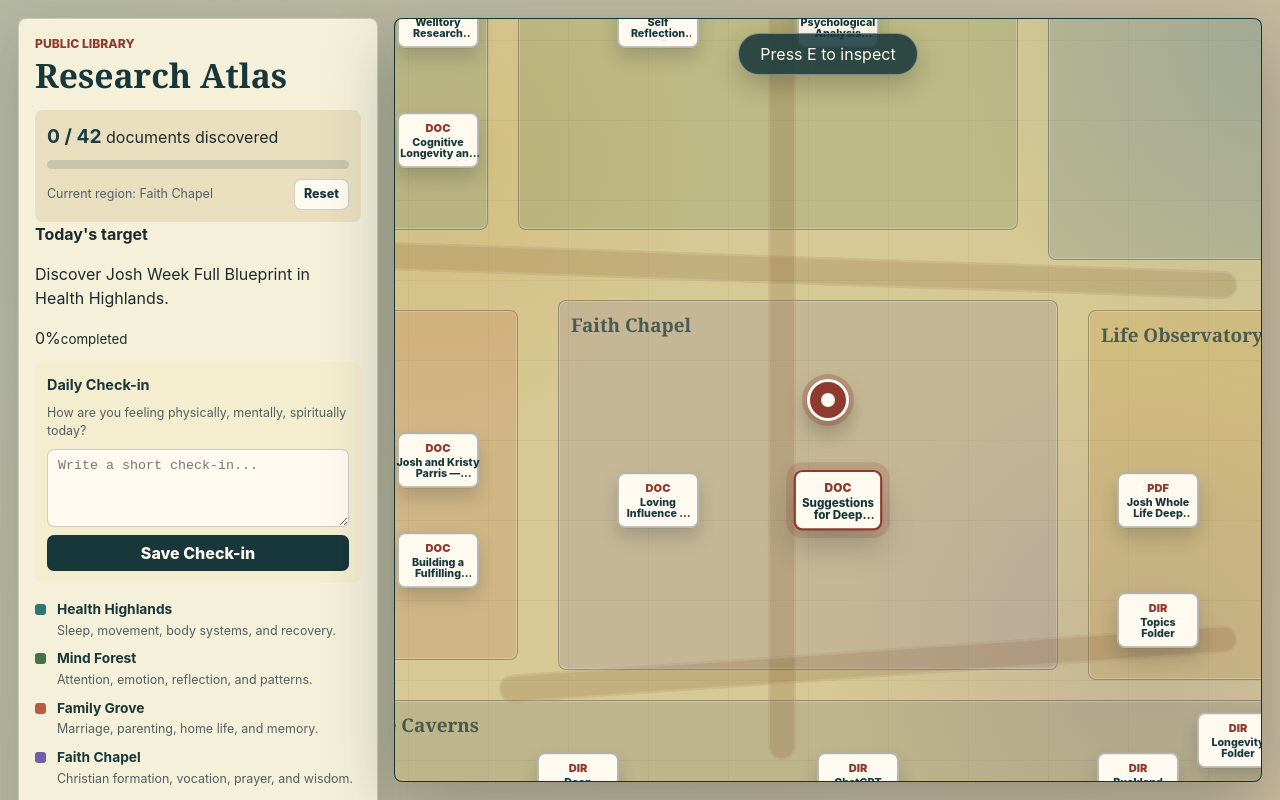
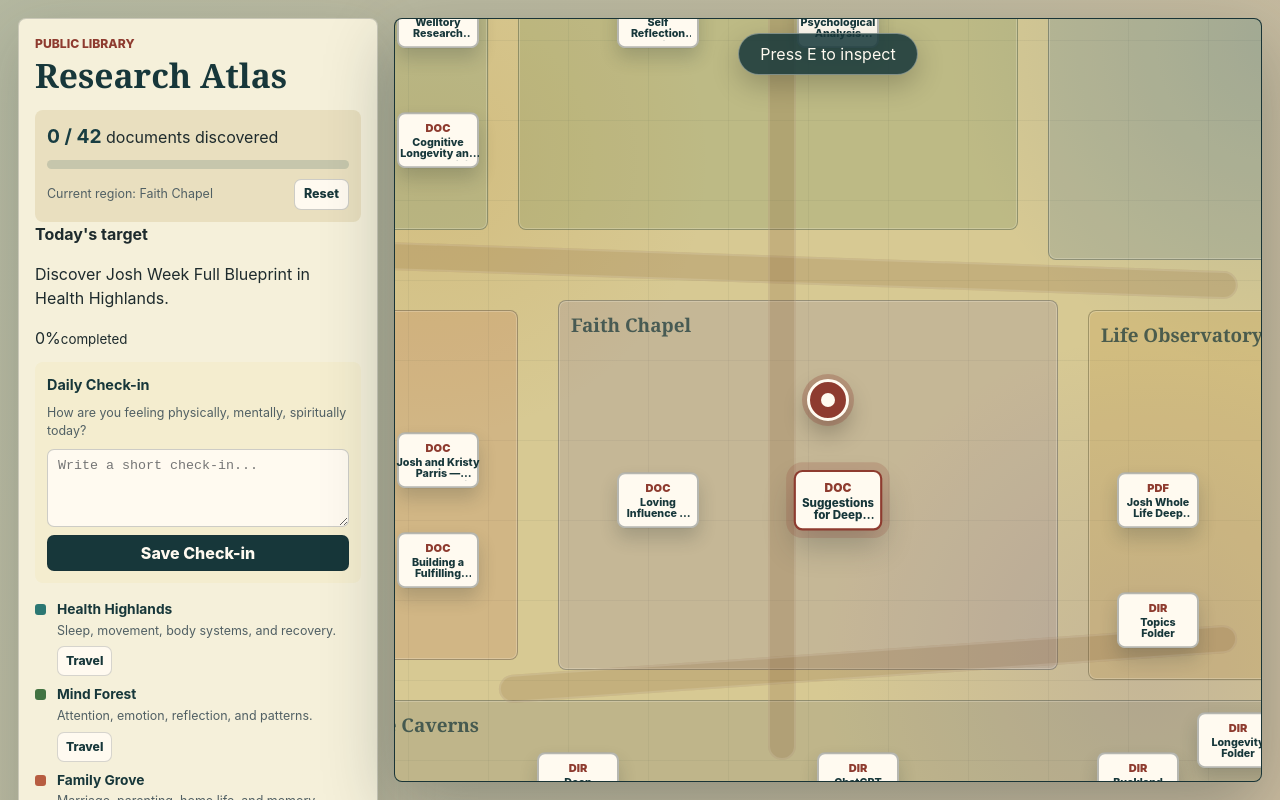
Before and after one commit to joshualparris/ResearchAtlas, a React (Vite) app: page / in a window 1280 px wide. Shown: the top 800 px of the page. Built offline with nearby package versions, Linux system fonts and the light colour scheme.

Commit message:
Add region quick travel

```diff
--- a/src/App.tsx
+++ b/src/App.tsx
@@ -372,6 +372,21 @@ export default function App() {
     touchVectorRef.current = { x: 0, y: 0 };
   };
 
+  const jumpToRegion = (region: string) => {
+    const zone = regionZones.find((item) => item.region === region);
+    if (!zone) return;
+
+    const next = {
+      x: zone.x + zone.width / 2,
+      y: zone.y + zone.height / 2
+    };
+
+    playerRef.current = next;
+    setPlayer(next);
+    setViewMode("map");
+    clearTouchVector();
+  };
+
   const closeDocument = () => {
     setSelectedDocument(null);
     setFocusMode(false);
@@ -510,6 +525,7 @@ export default function App() {
               todayTarget={todayTarget}
               regionInfo={regionInfo}
               currentRegion={currentRegion}
+              onJumpToRegion={jumpToRegion}
               onResetProgress={resetDiscovered}
               checkIn={checkIn}
               onCheckInChange={setCheckIn}
--- a/src/components/AtlasSidebar.tsx
+++ b/src/components/AtlasSidebar.tsx
@@ -30,6 +30,7 @@ type AtlasSidebarProps = {
   todayTarget: string;
   regionInfo: RegionInfo[];
   currentRegion: string;
+  onJumpToRegion: (region: string) => void;
   onResetProgress: () => void;
   checkIn: string;
   onCheckInChange: (value: string) => void;
@@ -46,6 +47,7 @@ export function AtlasSidebar({
   todayTarget,
   regionInfo,
   currentRegion,
+  onJumpToRegion,
   onResetProgress,
   checkIn,
   onCheckInChange,
@@ -151,6 +153,9 @@ export function AtlasSidebar({
             <div>
               <strong>{region.region}</strong>
               <p>{region.description}</p>
+              <button type="button" onClick={() => onJumpToRegion(region.region)}>
+                Travel
+              </button>
             </div>
           </div>
         ))}
--- a/src/styles.css
+++ b/src/styles.css
@@ -262,6 +262,18 @@ button {
   margin: 2px 0 0;
   color: #516064;
   font-size: 0.78rem;
+}
+
+.region-legend button {
+  min-height: 30px;
+  margin-top: 6px;
+  border: 1px solid rgba(30, 43, 45, 0.18);
+  border-radius: 7px;
+  padding: 4px 8px;
+  color: #17373a;
+  background: #fffaf0;
+  font-size: 0.76rem;
+  font-weight: 800;
 }
 
 .view-toggle {
```
Also changed, not shown: 1 other file (tests, documents, lock files or other folders).
